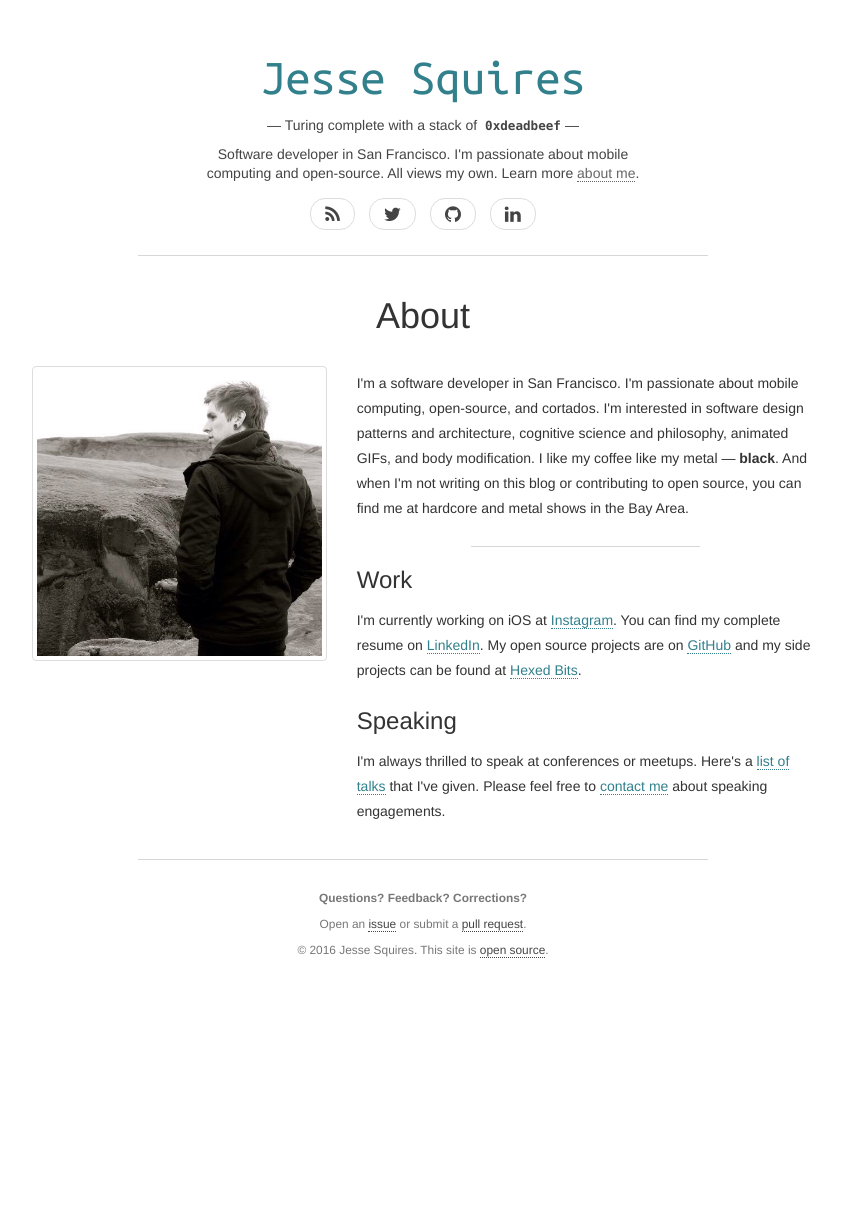
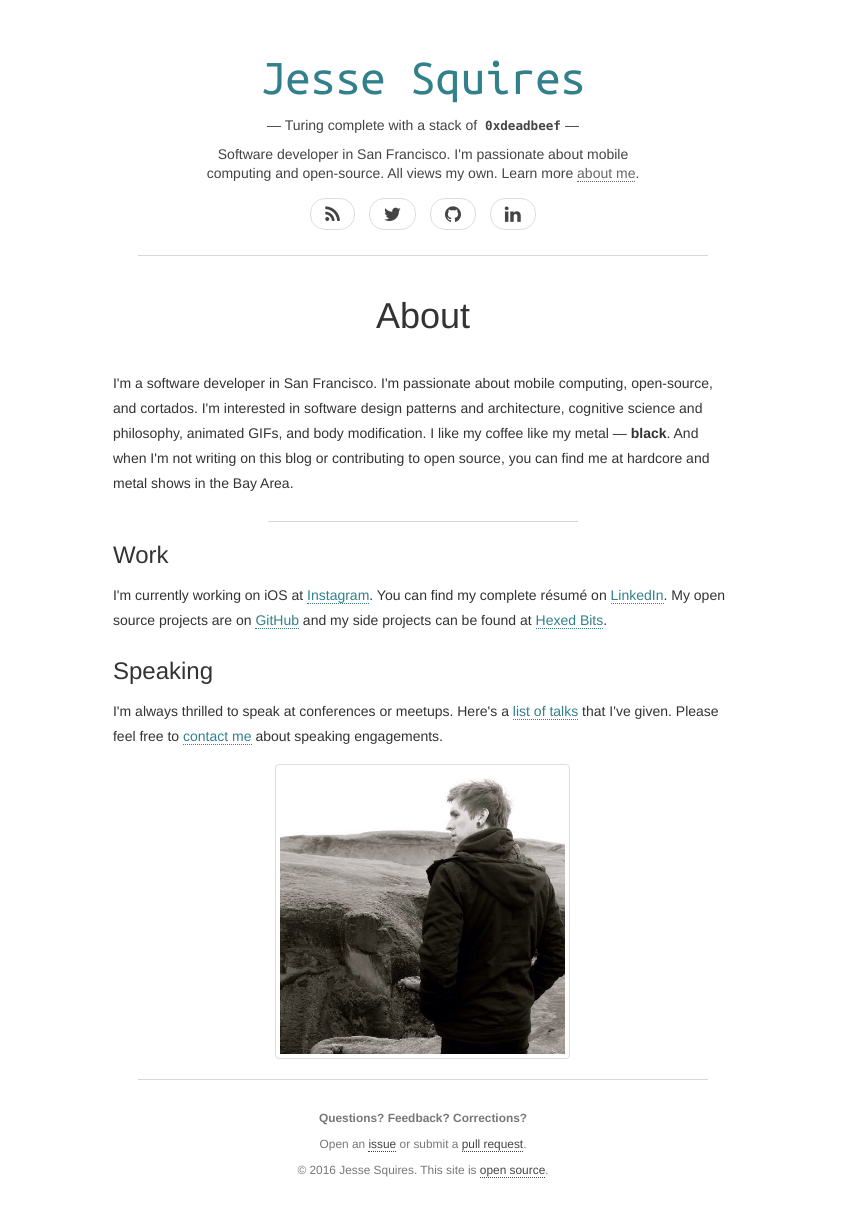
Before and after one commit to jessesquires/jessesquires.com, a Jekyll site: the page built from about.html, in a window 1280 px wide. Shown: the whole page, without its empty margins (217-1058 px from the left). Built offline with Jekyll 4.4.1, drawn with Linux system fonts in a browser that asks for light colours; nearby versions of some CDN libraries; Markdown is read by kramdown in place of the engine named in the settings; before the commit the page ends 1008 px from its top, so only the background shows below that.

Commit message:
refine about page

```diff
--- a/about.html
+++ b/about.html
@@ -4,11 +4,8 @@ title: About
 ---
 
 <div class="row">
-   <div class="col-sm-8 col-sm-offset-2"><h1 class="text-center">About</h1><br/></div>
-   <div class="col-sm-4 col-sm-offset-1 col-md-4 col-md-offset-1">
-      <img class="img-thumbnail img-responsive center" src="/img/avatar.jpg" title="Jesse Squires" alt="Jesse Squires"/>
-   </div>
-   <div class="text-left col-sm-6 col-md-6">
+   <div><h1 class="text-center">About</h1><br/></div>
+   <div class="col-xs-10 col-xs-offset-1 col-sm-8 col-sm-offset-2 col-md-8 col-md-offset-2">
       <p>I'm a software developer in San Francisco. I'm passionate about mobile computing, open-source, and cortados.
       I'm interested in software design patterns and architecture, cognitive science and philosophy, animated GIFs, and body modification.
       I like my coffee like my metal &mdash; <strong>black</strong>.
@@ -16,9 +13,12 @@ title: About
       <hr>
 
       <h3>Work</h3>
-      <p>I'm currently working on iOS at <a href="http://instagram.com" target="_blank">Instagram</a>. You can find my complete resume on <a href="{{ site.author.linkedin }}" target="_blank">LinkedIn</a>. My open source projects are on <a href="{{ site.author.github }}" target="_blank">GitHub</a> and my side projects can be found at <a href="http://hexedbits.com" target="_blank">Hexed Bits</a>.</p>
+      <p>I'm currently working on iOS at <a href="http://instagram.com" target="_blank">Instagram</a>. You can find my complete résumé on <a href="{{ site.author.linkedin }}" target="_blank">LinkedIn</a>. My open source projects are on <a href="{{ site.author.github }}" target="_blank">GitHub</a> and my side projects can be found at <a href="http://hexedbits.com" target="_blank">Hexed Bits</a>.</p>
 
       <h3>Speaking</h3>
       <p>I'm always thrilled to speak at conferences or meetups. Here's a <a href="https://github.com/jessesquires/talks" target="_blank">list of talks</a> that I've given. Please feel free to <a href="mailto:jesse.squires.developer@gmail.com">contact me</a> about speaking engagements.</p>
    </div>
+   <div class="col-xs-8 col-xs-offset-2 col-sm-4 col-sm-offset-4 col-md-4 col-md-offset-4">
+      <img class="img-thumbnail img-responsive center" src="/img/avatar.jpg" title="Jesse Squires" alt="Jesse Squires"/>
+   </div>
 </div>
```
